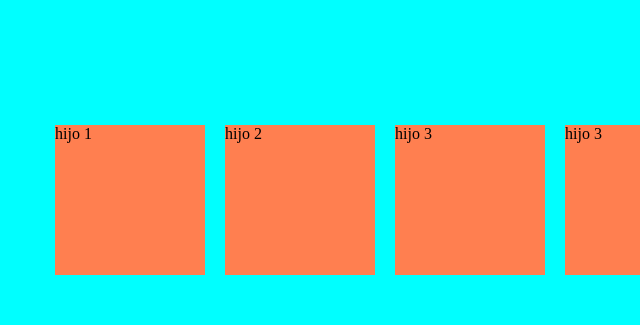
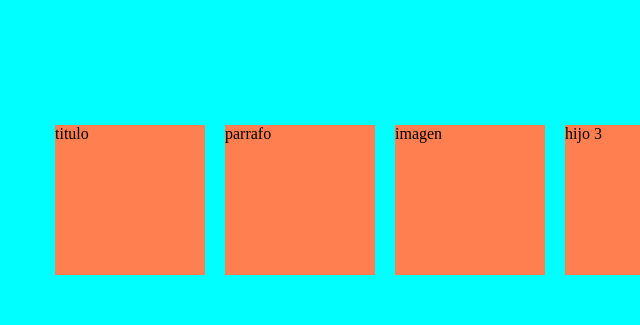
Before and after one commit to agustinazazzali/clase-github, a plain HTML site: page index.html in a window 1280 px wide. Shown: the top 325 px of the page, 0-640 px from the left. Drawn offline with Linux system fonts and the light colour scheme.

Commit message:
cambios en el index

```diff
--- a/index.html
+++ b/index.html
@@ -8,11 +8,14 @@
     <link rel="stylesheet" href="css/estilos.css">
     <title>Clase 05 </title>
 </head>
+
+
+
 <body>
     <div class="padre ">
-        <div class="hijo">hijo 1</div>
-        <div class="hijo">hijo 2</div>
-        <div class="hijo">hijo 3</div>
+        <div class="hijo">titulo</div>
+        <div class="hijo">parrafo</div>
+        <div class="hijo">imagen</div>
         <div class="hijo">hijo 3</div>
         <div class="hijo">hijo 3</div>
         <div class="hijo">hijo 3</div>
```
